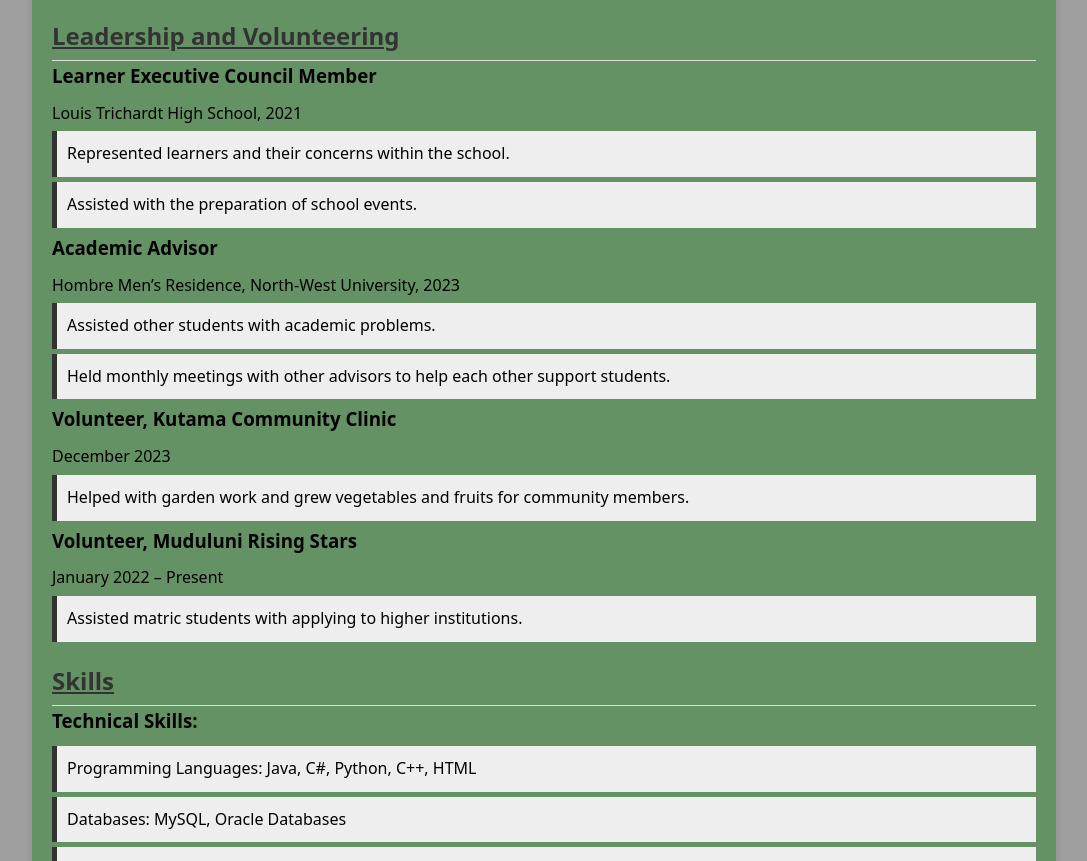
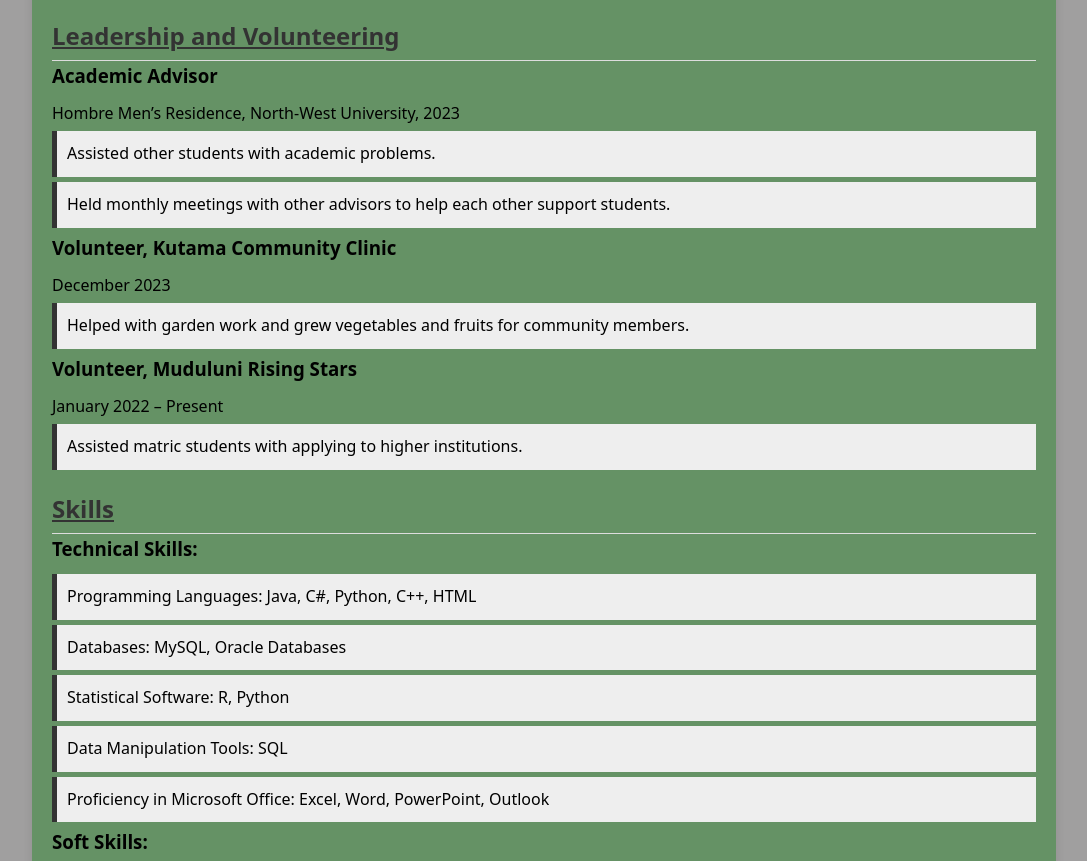
Before and after one commit to VendaBruceWayne/Virtual_CV, a plain HTML site: page index.html in a window 1280 px wide. Shown: the part 977-1838 px from the top of the page, without its empty margins (96-1183 px from the left). Drawn offline with Linux system fonts and the light colour scheme.

Commit message:
Update index.html

```diff
--- a/index.html
+++ b/index.html
@@ -40,12 +40,6 @@
         <section>
             <h2 class="collapsible">Leadership and Volunteering</h2>
             <div class="content">
-                <h3>Learner Executive Council Member</h3>
-                <p>Louis Trichardt High School, 2021</p>
-                <ul>
-                    <li>Represented learners and their concerns within the school.</li>
-                    <li>Assisted with the preparation of school events.</li>
-                </ul>
                 <h3>Academic Advisor</h3>
                 <p>Hombre Men’s Residence, North-West University, 2023</p>
                 <ul>
```
